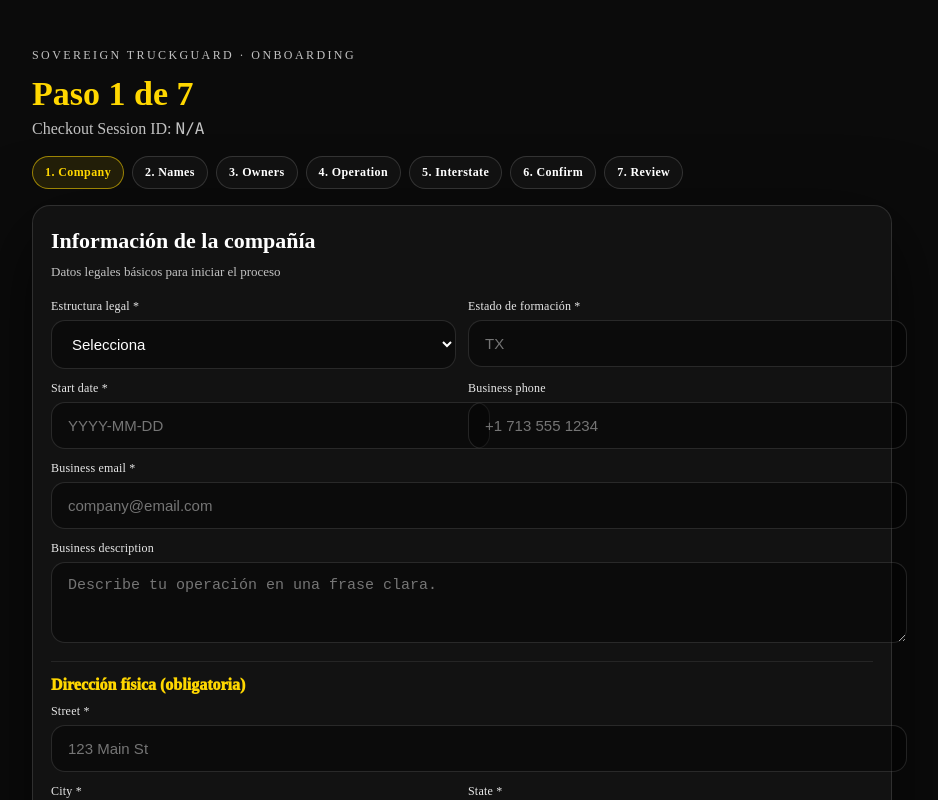
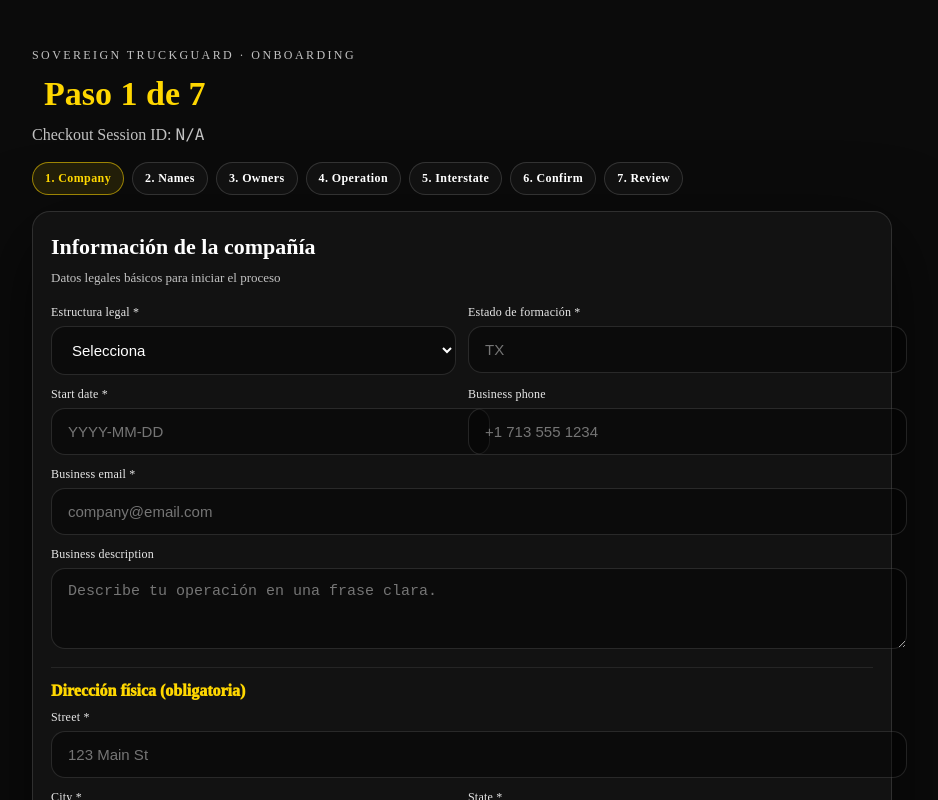
Before and after one commit to Sovereigntruckguard/sovereign-truckguard-site, a Next.js app: page /onboarding/interstate in a window 1280 px wide. Shown: the top 800 px of the page, without its empty margins (178-1116 px from the left). Built offline with nearby package versions, Linux system fonts and the light colour scheme.

Commit message:
fix spaces in form

```diff
--- a/app/onboarding/interstate/ui.jsx
+++ b/app/onboarding/interstate/ui.jsx
@@ -181,7 +181,7 @@ function Header({ sessionId, step }) {
         SOVEREIGN TRUCKGUARD · ONBOARDING
       </div>
 
-      <h1 style={{ fontSize: 34, color: colors.gold, margin: "12px 0 6px" }}>
+      <h1 style={{ fontSize: 34, color: colors.gold, margin: "12px" }}>
         Paso {step} de 7
       </h1>
 
@@ -1178,6 +1178,8 @@ const cargoGrid = {
 
 const grid2Style = {
   display: "grid",
-  gridTemplateColumns: "repeat(auto-fit, minmax(280px, 1fr))",
+  gridTemplateColumns: "1fr 1fr",
   gap: 12,
+  width: "100%",
+  maxWidth: "100%",
 };
```
